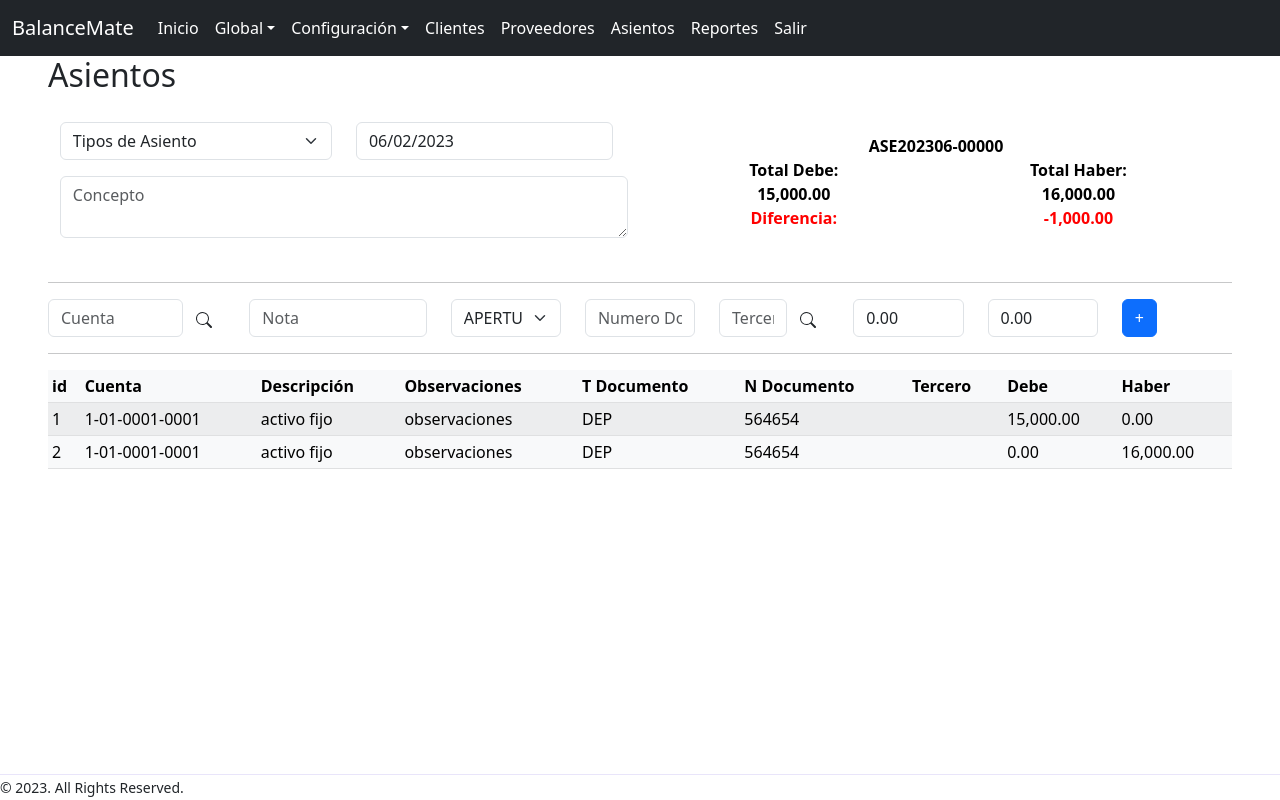
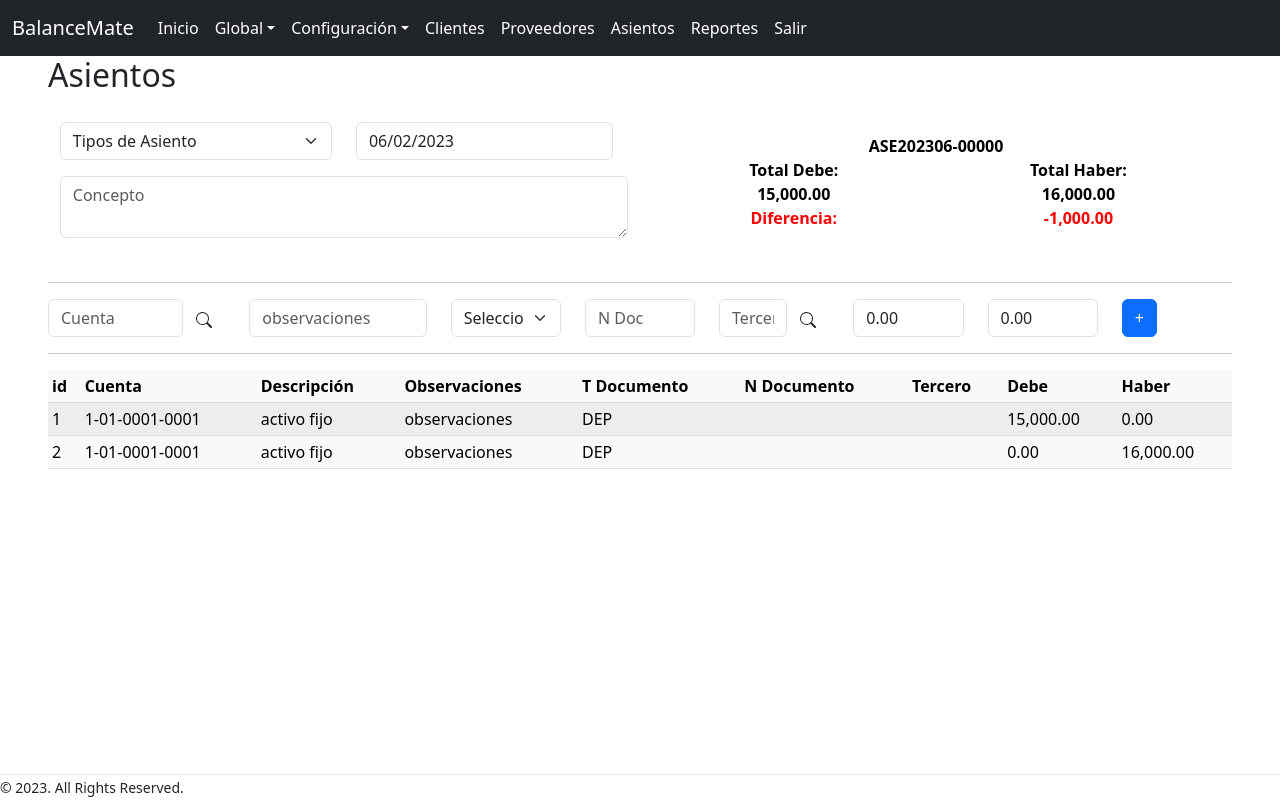
Before and after one commit to rbrenesr/p-BalanceMate, a React (Vite) app: page /asientos in a window 1280 px wide. Built offline with nearby package versions, Linux system fonts and the light colour scheme.

Commit message:
save: asientos mant [rb]

```diff
--- a/src/hooks/useForm.js
+++ b/src/hooks/useForm.js
@@ -11,11 +11,10 @@ export const useForm = (initialForm = {}) => {
       ...formState,
       [name]: value
     })
-  }
+  };
 
   const onNumericInputChange = ({ target }) => {
     const { name, value } = target;
-
     // const numericValue = value.replace(/\D/g, ''); // Remueve todos los caracteres que no sean dígitos
     const numericValue = value.replace(/[^0-9.,]/g, ''); // Remueve todos los caracteres que no sean dígitos
 
@@ -23,7 +22,27 @@ export const useForm = (initialForm = {}) => {
       ...formState,
       [name]: numericValue
     })
-  }
+  };
+
+  const onDateChanged = (event, changin) => {
+    setFormState({
+      ...formState,
+      [changin]: event
+    });
+  };
+
+  const onSelectChange = ({ target }) => {
+    const { name, selectedValue, value } = target;
+    setFormState({
+      ...formState,
+      // [value]: value,
+      // [selectedValue]: value,
+      [name]: value,
+    })
+  };
+
+
+
 
 
   const onNumericInputOnblur = ({ target }) => {
@@ -43,30 +62,25 @@ export const useForm = (initialForm = {}) => {
   }
 
 
+
+  const onResetForm = () => {
+    setFormState(initialForm)
+  }
+
+
+
   const formatNumeric = (value) => {
-
-    console.log(value);
     // Formatear el valor numérico con separador de miles y decimales
     const formattedValue = parseFloat(value).toLocaleString('en-US', {
       style: 'decimal',
       maximumFractionDigits: 2,
       minimumFractionDigits: 2,
     });
-
     return formattedValue;
   }
 
 
-  const onResetForm = () => {
-    setFormState(initialForm)
-  }
 
-  const onDateChanged = (event, changin) => {
-    setFormState({
-      ...formState,
-      [changin]: event
-    });
-  };
 
   return {
     ...formState,
@@ -77,6 +91,7 @@ export const useForm = (initialForm = {}) => {
     onDateChanged,
     onResetForm,
     formatNumeric,
+    onSelectChange,
   }
 }
 
--- a/src/site/asientos/components/AsientosDetItemAdd.jsx
+++ b/src/site/asientos/components/AsientosDetItemAdd.jsx
@@ -1,29 +1,35 @@
 import Swal from "sweetalert2";
 import { useForm } from "../../../hooks/useForm";
+import { useAsientosStore } from "../hooks/useAsientosStore";
 
 export const AsientosDetItemAdd = () => {
 
+  const { newAsientoDetItem } = useAsientosStore()
+
   const onFormSubmit = () => {
     event.preventDefault();
-    console.log('formsubmit...');
+
   }
 
   const {
     cuenta,
-    nota,
-    tipoDeAsiento,
-    numeroDocumento,
+    descripcion,
+    observaciones,
+    tDocumento,
+    nDocumento,
     tercero,
     debe,
     haber,
     onInputChange,
     onNumericInputChange,
-    onNumericInputOnblur
+    onNumericInputOnblur,
+    onSelectChange,
   } = useForm({
     cuenta: '',
-    nota: '',
-    tipoDeAsiento: '',
-    numeroDocumento: '',
+    descripcion: '',
+    observaciones:'',
+    tDocumento: '',
+    nDocumento: '',
     tercero: '',
     debe: '0.00',
     haber: '0.00',
@@ -31,17 +37,20 @@ export const AsientosDetItemAdd = () => {
 
 
   const onAddlinea = () => {
-    console.log(
-      {
-        cuenta,
-        nota,
-        tipoDeAsiento,
-        numeroDocumento,
-        tercero,
-        debe,
-        haber,
-      }
-    );
+
+    newAsientoDetItem({
+      cuenta,
+      descripcion,
+      observaciones,
+      tDocumento,
+      nDocumento,
+      tercero,
+      debe,
+      haber,
+    });
+
+    document.getElementById("cuenta").focus();
+    document.getElementById("cuenta").select();
   }
 
   return (
@@ -64,16 +73,24 @@ export const AsientosDetItemAdd = () => {
                 <path d="M11.742 10.344a6.5 6.5 0 1 0-1.397 1.398h-.001c.03.04.062.078.098.115l3.85 3.85a1 1 0 0 0 1.415-1.414l-3.85-3.85a1.007 1.007 0 0 0-.115-.1zM12 6.5a5.5 5.5 0 1 1-11 0 5.5 5.5 0 0 1 11 0z" />
               </svg>
             </button>
+            <input
+              type="hidden"
+              className="form-control"
+              id="descripcion"
+              name="descripcion"
+              value={descripcion}
+              onChange={onInputChange}
+            />
           </div>
 
           <div className="col-md-2">
             <input
               type="text"
               className="form-control"
-              id="nota"
-              name="nota"
-              placeholder="Nota"
-              value={nota}
+              id="observaciones"
+              name="observaciones"
+              placeholder="observaciones"
+              value={observaciones}
               onChange={onInputChange}
             />
           </div>
@@ -81,17 +98,20 @@ export const AsientosDetItemAdd = () => {
           <div className="col">
             <select
               className="form-select"
-              aria-label="Tipos de Asiento"
-              id="tipoDeAsiento"
-              name="tipoDeAsiento"
-              defaultValue={tipoDeAsiento}
+              aria-label="Tipos de documento"
+              id="tDocumento"
+              name="tDocumento"
+              // defaultValue={tipoDeAsiento}
+              value={tDocumento}
               onChange={onInputChange}
+              // onChange={onSelectChange}
             >
 
-              <option key="1" value="1">APERTURA</option>
-              <option key="2" value="1">CHEQUE</option>
-              <option key="3" value="1">DEPÓSITO</option>
-              <option key="4" value="1">FACTURA</option>
+              <option key="k0" value="NON">Seleccione</option>
+              <option key="k1" value="APE">APERTURA</option>
+              <option key="k2" value="CHE">CHEQUE</option>
+              <option key="k3" value="DEP">DEPÓSITO</option>
+              <option key="k4" value="FAC">FACTURA</option>
 
             </select>
           </div>
@@ -100,10 +120,10 @@ export const AsientosDetItemAdd = () => {
             <input
               type="text"
               className="form-control"
-              id="numeroDocumento"
-              name="numeroDocumento"
-              placeholder="Numero Documento"
-              value={numeroDocumento}
+              id="nDocumento"
+              name="nDocumento"
+              placeholder="N Doc"
+              value={nDocumento}
               onChange={onInputChange}
             />
           </div>
--- a/src/site/asientos/components/AsientosDetItemList.jsx
+++ b/src/site/asientos/components/AsientosDetItemList.jsx
@@ -39,7 +39,7 @@ export const AsientosDetItemList = ({lineaAsiento,}) => {
         <td>{lineaAsiento.descripcion}</td>
         <td>{lineaAsiento.observaciones}</td>
         <td>{lineaAsiento.tDocumento}</td>
-        <td>{lineaAsiento.nDocumentor}</td>
+        <td>{lineaAsiento.nDocumento}</td>
         <td>{lineaAsiento.tercero}</td>
         <td>{lineaAsiento.debe}</td>
         <td>{lineaAsiento.haber}</td>
--- a/src/site/asientos/hooks/useAsientosStore.js
+++ b/src/site/asientos/hooks/useAsientosStore.js
@@ -1,13 +1,14 @@
 import { useDispatch, useSelector } from 'react-redux';
 import {
     onLoadAsientos,
-    onLoadTiposDeAsientos,
-    onLoadAsientosDetItems,
-
-
     onNewAsiento,
     onEditAsiento,
     onDeleteAsiento,
+
+    onLoadTiposDeAsientos,
+
+    onLoadAsientosDetItems,
+    onNewAsientoDetItem,
 } from '../store/asientosSlice';
 
 export const useAsientosStore = () => {
@@ -20,7 +21,16 @@ export const useAsientosStore = () => {
     const loadAsientos = () => { dispatch(onLoadAsientos()); };
     const newAsiento = (newAsiento) => { dispatch(onNewAsiento(newAsiento)); };
     const deleteAsiento = (Asiento) => { dispatch(onDeleteAsiento(Asiento)); };
-    const handleEditAsiento = (Asiento) => { dispatch(onEditAsiento(Asiento)); };
+    const editAsiento = (Asiento) => { dispatch(onEditAsiento(Asiento)); };
+
+    const newAsientoDetItem = (asientoDetItem) => {
+
+        const lastId = asientosDetItems.length > 0 ? asientosDetItems[asientosDetItems.length - 1].id : null;
+        const nextId = lastId !== null ? (parseInt(lastId) + 1).toString() : "1";
+        const objetoConNuevoId = {id: nextId, ...asientoDetItem};
+
+        dispatch(onNewAsientoDetItem(objetoConNuevoId));
+    };
 
     return {
         //*Propiedades
@@ -30,7 +40,10 @@ export const useAsientosStore = () => {
         //*Métodos
         loadAsientos,
         newAsiento,
-        deleteAsiento
+        editAsiento,
+        deleteAsiento,
+
+        newAsientoDetItem,
     }
 
 }
--- a/src/site/asientos/store/asientosSlice.js
+++ b/src/site/asientos/store/asientosSlice.js
@@ -75,33 +75,10 @@ export const asientosSlice = createSlice({
   },
   reducers: {
     onLoadAsientos: (state, action) => {
-
       state.isLoading = true;
       state.asientos = action.payload;
       //state.customers.push(action.payload );
-
     },
-
-    onLoadTiposDeAsientos: (state, action) => {
-
-      state.isLoading = true;
-      state.tiposDeAsientos = action.payload;
-      //state.customers.push(action.payload );
-
-    },
-
-    onLoadAsientosDetItems: (state, action) => {
-
-      state.isLoading = true;
-      state.asientosDetItems = action.payload;
-      //state.customers.push(action.payload );
-
-    },
-
-
-
-
-
     onNewAsiento: (state, action) => {
       state.isLoading = true;
       state.asientos.push(action.payload);
@@ -124,17 +101,42 @@ export const asientosSlice = createSlice({
 
 
 
+    onLoadTiposDeAsientos: (state, action) => {
+      state.isLoading = true;
+      state.tiposDeAsientos = action.payload;
+      //state.customers.push(action.payload );
+    },
+
+
+
+
+
+
+    onLoadAsientosDetItems: (state, action) => {
+      state.isLoading = true;
+      state.asientosDetItems = action.payload;
+      //state.customers.push(action.payload );
+    },
+    onNewAsientoDetItem: (state, action) => {
+      state.isLoading = true;
+      state.asientosDetItems.push(action.payload);
+    },
+
+
+
+
   }
 });
 
 export const {
   onLoadAsientos,
-  onLoadTiposDeAsientos,
-  onLoadAsientosDetItems,
-
-
   onNewAsiento,
   onEditAsiento,
   onDeleteAsiento,
 
+  onLoadTiposDeAsientos,
+
+  onLoadAsientosDetItems,
+  onNewAsientoDetItem,
+
 } = asientosSlice.actions;
```
